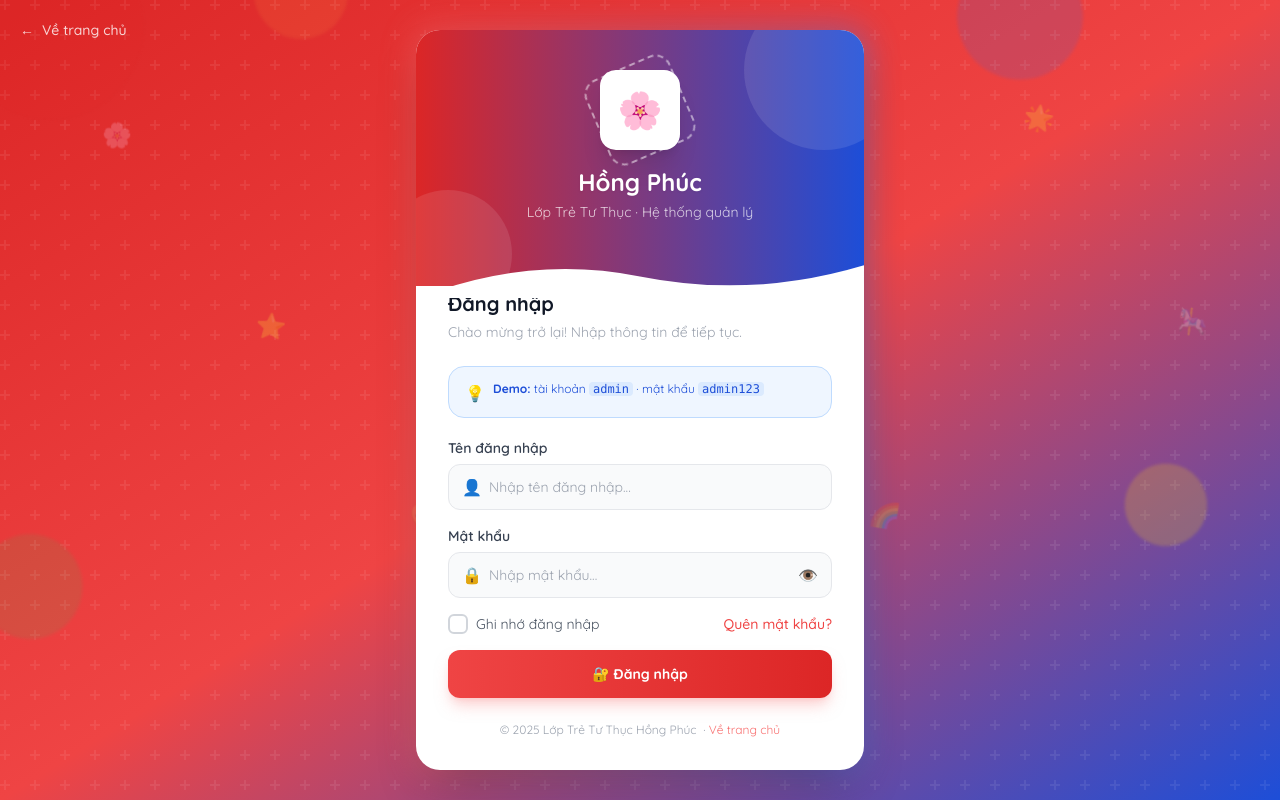
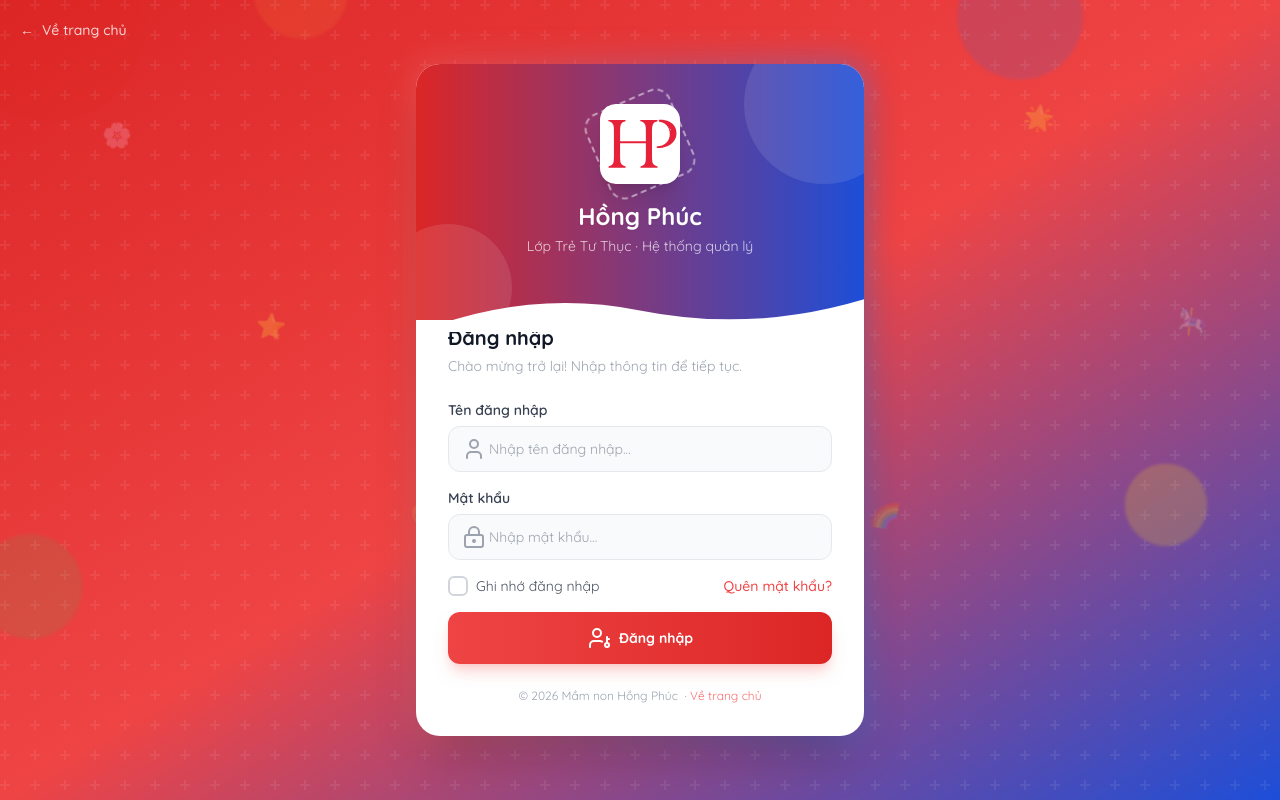
Before and after one commit to minhsangng/hongphuc-crm, a React (Vite) app: page /login in a window 1280 px wide. Built offline with nearby package versions, Linux system fonts and the light colour scheme.

Commit message:
Update login ui

```diff
--- a/src/pages/LoginPage.jsx
+++ b/src/pages/LoginPage.jsx
@@ -1,5 +1,6 @@
-import React, { useState, useEffect } from 'react'
-import { useNavigate, Link } from 'react-router-dom'
+import React, { useState, useEffect } from 'react';
+import { useNavigate, Link } from 'react-router-dom';
+import { User, LockKeyhole, UserKey, MessageCircleWarning } from 'lucide-react';
 
 /* ─── Floating decorative bubbles ─── */
 function Bubble({ size, color, x, y, delay, duration }) {
@@ -7,10 +8,7 @@ function Bubble({ size, color, x, y, delay, duration }) {
     <div
       className="absolute rounded-full pointer-events-none opacity-70"
       style={{
-        width: size, height: size,
-        background: color,
-        left: x, top: y,
-        filter: 'blur(1.5px)',
+        width: size, height: size, background: color, left: x, top: y, filter: 'blur(1.5px)',
         animation: `floatBubble ${duration}s ease-in-out ${delay}s infinite alternate`,
       }}
     />
@@ -19,15 +17,15 @@ function Bubble({ size, color, x, y, delay, duration }) {
 
 export default function LoginPage() {
   const navigate = useNavigate()
-  const [form, setForm] = useState({ username: '', password: '', remember: false })
-  const [loading, setLoading] = useState(false)
-  const [error, setError] = useState('')
-  const [showPass, setShowPass] = useState(false)
-  const [mounted, setMounted] = useState(false)
+  const [form, setForm] = useState({ username: '', password: '', remember: false });
+  const [loading, setLoading] = useState(false);
+  const [error, setError] = useState('');
+  const [showPass, setShowPass] = useState(false);
+  const [mounted, setMounted] = useState(false);
 
   useEffect(() => {
-    setTimeout(() => setMounted(true), 50)
-  }, [])
+    setTimeout(() => setMounted(true), 50);
+  }, []);
 
   const bubbles = [
     { size: '180px', color: 'rgba(220,38,38,0.18)',  x: '-40px',  y: '-40px',  delay: 0,   duration: 5   },
@@ -43,20 +41,20 @@ export default function LoginPage() {
     setError('')
 
     if (!form.username.trim() || !form.password.trim()) {
-      setError('Vui lòng nhập đầy đủ thông tin đăng nhập.')
-      return
+      setError('Vui lòng nhập đầy đủ thông tin đăng nhập.');
+      return;
     }
 
-    setLoading(true)
+    setLoading(true);
     // Simulate auth
     setTimeout(() => {
       if (form.username === 'admin' && form.password === 'admin123') {
-        navigate('/admin')
+        navigate('/admin');
       } else {
-        setLoading(false)
-        setError('Tên đăng nhập hoặc mật khẩu không đúng.')
+        setLoading(false);
+        setError('Tên đăng nhập hoặc mật khẩu không đúng.');
       }
-    }, 1500)
+    }, 1500);
   }
 
   return (
@@ -117,14 +115,8 @@ export default function LoginPage() {
 
         {/* Floating emojis */}
         {['🌸','⭐','🎨','📚','🎵','🌈','🌟','🎠'].map((em, i) => (
-          <div
-            key={i}
-            className="absolute text-2xl pointer-events-none select-none"
-            style={{
-              left: `${8 + i * 12}%`,
-              top: `${15 + (i % 3) * 25}%`,
-              opacity: 0.25,
-              animation: `floatBubble ${3 + i * 0.4}s ease-in-out ${i * 0.3}s infinite alternate`,
+          <div key={i} className="absolute text-2xl pointer-events-none select-none"
+            style={{ left: `${8 + i * 12}%`, top: `${15 + (i % 3) * 25}%`, opacity: 0.25, animation: `floatBubble ${3 + i * 0.4}s ease-in-out ${i * 0.3}s infinite alternate`,
             }}
           >
             {em}
@@ -132,19 +124,13 @@ export default function LoginPage() {
         ))}
 
         {/* Back to home */}
-        <Link
-          to="/"
-          className="absolute top-5 left-5 flex items-center gap-2 text-white/80 hover:text-white text-sm font-medium transition-all hover:gap-3 group"
-        >
+        <Link to="/" className="absolute top-5 left-5 flex items-center gap-2 text-white/80 hover:text-white text-sm font-medium transition-all hover:gap-3 group">
           <span className="group-hover:-translate-x-1 transition-transform">←</span>
           Về trang chủ
         </Link>
 
         {/* Card */}
-        <div
-          className={`relative z-10 w-full max-w-md card-enter ${mounted ? 'card-enter-active' : ''}`}
-          style={{ transitionDelay: '50ms' }}
-        >
+        <div className={`relative z-10 w-full max-w-md card-enter ${mounted ? 'card-enter-active' : ''}`} style={{ transitionDelay: '50ms' }} >
           {/* Glow effect */}
           <div className="absolute -inset-1 bg-gradient-to-r from-red-400 to-blue-500 rounded-3xl blur-lg opacity-40" />
 
@@ -157,7 +143,7 @@ export default function LoginPage() {
 
               {/* Logo */}
               <div className="relative inline-flex items-center justify-center w-20 h-20 bg-white rounded-2xl shadow-xl mb-4 mx-auto">
-                <span className="text-4xl">🌸</span>
+                <span className="text-4xl"><img src="/favicon.svg" alt="" /></span>
                 {/* Spinning ring */}
                 <div
                   className="absolute -inset-1.5 rounded-2xl border-2 border-dashed border-white/50"
@@ -181,14 +167,6 @@ export default function LoginPage() {
               <h2 className="text-xl font-bold text-gray-900 dark:text-white mb-1">Đăng nhập</h2>
               <p className="text-gray-400 text-sm mb-6">Chào mừng trở lại! Nhập thông tin để tiếp tục.</p>
 
-              {/* Demo hint */}
-              <div className="flex items-start gap-2 px-4 py-3 bg-blue-50 dark:bg-blue-900/20 border border-blue-200 dark:border-blue-800 rounded-2xl mb-5">
-                <span className="text-blue-500 text-base mt-0.5">💡</span>
-                <div className="text-xs text-blue-700 dark:text-blue-300 leading-relaxed">
-                  <span className="font-bold">Demo:</span> tài khoản <code className="bg-blue-100 dark:bg-blue-900 px-1 rounded font-mono">admin</code> · mật khẩu <code className="bg-blue-100 dark:bg-blue-900 px-1 rounded font-mono">admin123</code>
-                </div>
-              </div>
-
               <form onSubmit={handleSubmit} className="space-y-4">
                 {/* Username */}
                 <div>
@@ -196,13 +174,9 @@ export default function LoginPage() {
                     Tên đăng nhập
                   </label>
                   <div className="relative">
-                    <span className="absolute left-3.5 top-1/2 -translate-y-1/2 text-gray-400 text-base">👤</span>
-                    <input
-                      type="text"
-                      autoComplete="username"
-                      placeholder="Nhập tên đăng nhập..."
-                      value={form.username}
-                      onChange={e => setForm(v => ({ ...v, username: e.target.value }))}
+                    <span className="absolute left-3.5 top-1/2 -translate-y-1/2 text-gray-400 text-base"><User/></span>
+                    <input type="text" autoComplete="username" placeholder="Nhập tên đăng nhập..."
+                      value={form.username} onChange={e => setForm(v => ({ ...v, username: e.target.value }))}
                       className="input-hp w-full pl-10 pr-4 py-3 rounded-xl border border-gray-200 dark:border-gray-700 bg-gray-50 dark:bg-gray-800 text-gray-900 dark:text-white text-sm outline-none focus:border-red-400 focus:bg-white dark:focus:bg-gray-700 transition-all"
                     />
                   </div>
@@ -214,22 +188,12 @@ export default function LoginPage() {
                     Mật khẩu
                   </label>
                   <div className="relative">
-                    <span className="absolute left-3.5 top-1/2 -translate-y-1/2 text-gray-400 text-base">🔒</span>
-                    <input
-                      type={showPass ? 'text' : 'password'}
-                      autoComplete="current-password"
-                      placeholder="Nhập mật khẩu..."
-                      value={form.password}
+                    <span className="absolute left-3.5 top-1/2 -translate-y-1/2 text-gray-400 text-base"><LockKeyhole/></span>
+                    <input type={showPass ? 'text' : 'password'} autoComplete="current-password"
+                      placeholder="Nhập mật khẩu..." value={form.password}
                       onChange={e => setForm(v => ({ ...v, password: e.target.value }))}
                       className="input-hp w-full pl-10 pr-12 py-3 rounded-xl border border-gray-200 dark:border-gray-700 bg-gray-50 dark:bg-gray-800 text-gray-900 dark:text-white text-sm outline-none focus:border-red-400 focus:bg-white dark:focus:bg-gray-700 transition-all"
                     />
-                    <button
-                      type="button"
-                      onClick={() => setShowPass(v => !v)}
-                      className="absolute right-3.5 top-1/2 -translate-y-1/2 text-gray-400 hover:text-gray-600 dark:hover:text-gray-200 transition-colors text-base"
-                    >
-                      {showPass ? '🙈' : '👁️'}
-                    </button>
                   </div>
                 </div>
 
@@ -252,7 +216,7 @@ export default function LoginPage() {
                 {/* Error */}
                 {error && (
                   <div className="flex items-center gap-2 px-4 py-3 bg-red-50 dark:bg-red-900/20 border border-red-200 dark:border-red-800 rounded-xl animate-fade-slide-up">
-                    <span className="text-red-500 text-base">⚠️</span>
+                    <span className="text-red-500 text-base"><MessageCircleWarning/></span>
                     <p className="text-sm text-red-700 dark:text-red-300 font-medium">{error}</p>
                   </div>
                 )}
@@ -269,16 +233,14 @@ export default function LoginPage() {
                       Đang xác thực...
                     </span>
                   ) : (
-                    <span className="flex items-center justify-center gap-2">
-                      🔐 Đăng nhập
-                    </span>
+                    <span className="flex items-center justify-center gap-2"><UserKey/> Đăng nhập</span>
                   )}
                 </button>
               </form>
 
               {/* Footer */}
               <p className="text-center text-xs text-gray-400 dark:text-gray-600 mt-6">
-                © 2025 Lớp Trẻ Tư Thục Hồng Phúc &nbsp;·&nbsp;
+                © 2026 Mầm non Hồng Phúc &nbsp;·&nbsp;
                 <Link to="/" className="text-red-400 hover:text-red-500 hover:underline transition-colors">Về trang chủ</Link>
               </p>
             </div>
```
Also changed, not shown: src/App.jsx (+2 -5 lines).
